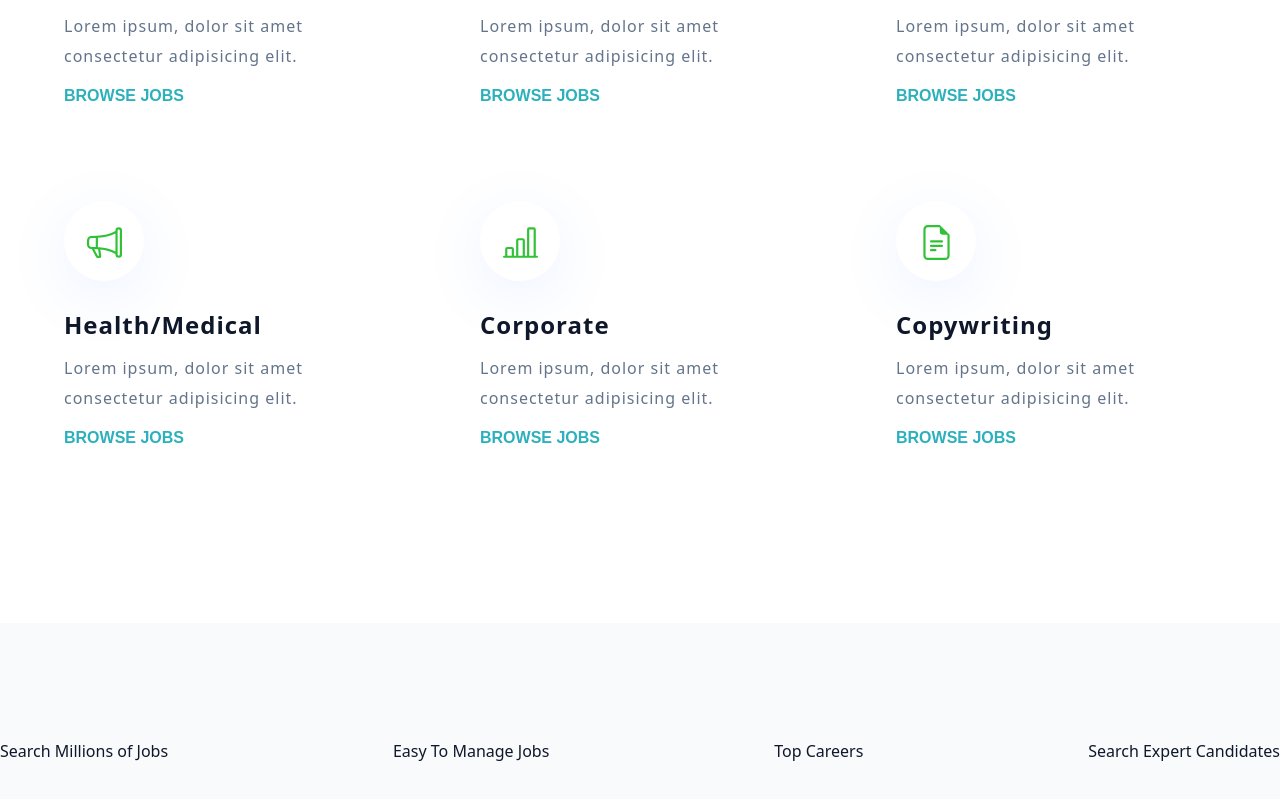
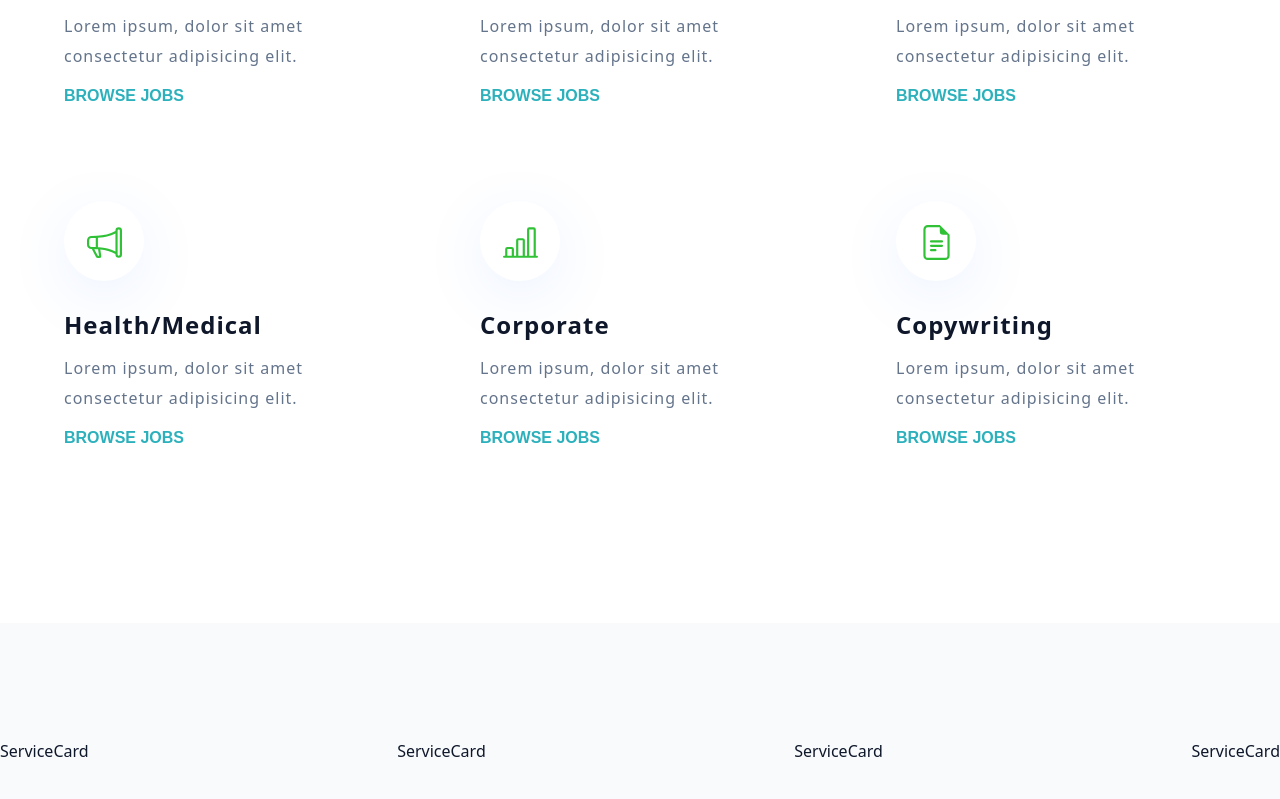
Before and after one commit to Jon-Felipe/jobli, a React (Vite) app in the folder client/: page / in a window 1280 px wide. Shown: the part 1288-2087 px from the top of the page. Built offline with nearby package versions, Linux system fonts and the light colour scheme.

Commit message:
service card initial

```diff
--- /dev/null
+++ b/client/src/components/ServiceCard.tsx
@@ -0,0 +1,9 @@
+import React from 'react';
+
+type Props = {};
+
+function ServiceCard({}: Props) {
+  return <div>ServiceCard</div>;
+}
+
+export default ServiceCard;
--- a/client/src/pages/Home.tsx
+++ b/client/src/pages/Home.tsx
@@ -2,6 +2,7 @@ import styled from 'styled-components';
 
 // components
 import JobCategoryCard from '../components/JobCategoryCard';
+import ServiceCard from '../components/ServiceCard';
 
 // extras
 import heroImg from '../assets/images/hero_img.svg';
@@ -47,7 +48,7 @@ function Home({}: Props) {
       {/* services section */}
       <section className='services'>
         {services.map((service) => (
-          <p key={service.id}>{service.title}</p>
+          <ServiceCard key={service.id} {...service} />
         ))}
       </section>
     </Wrapper>
```
